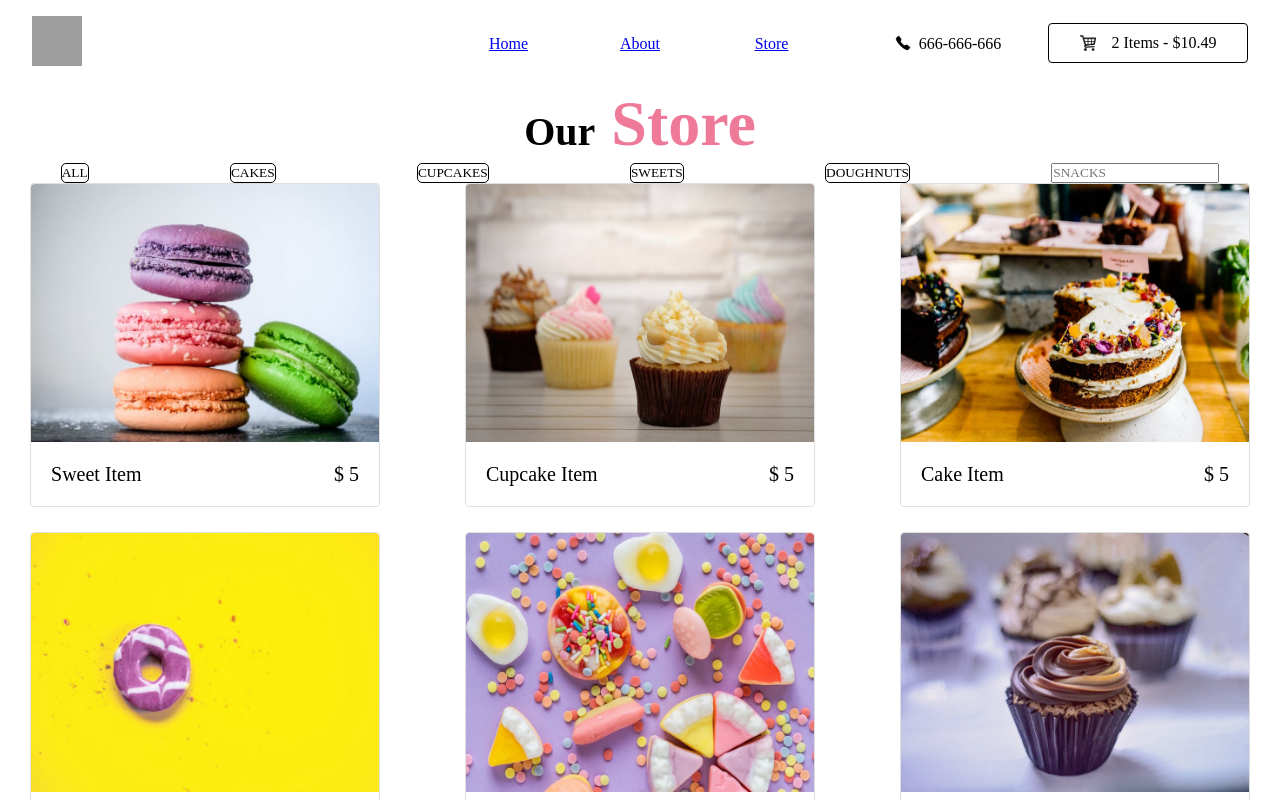
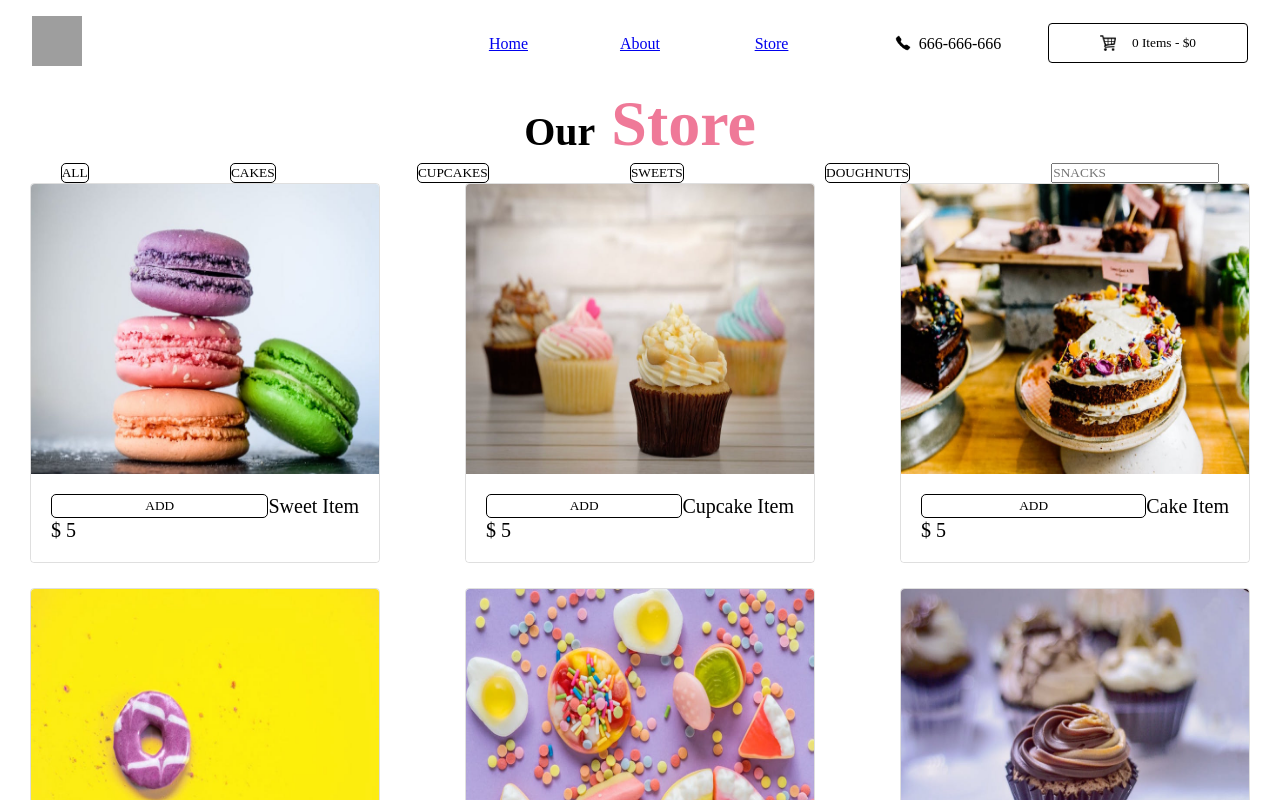
Before and after one commit to LazyAnTT/Fake-Cupcake-Store, a React (Create React App) app: page / in a window 1280 px wide. Shown: the top 800 px of the page. Built offline with nearby package versions, Linux system fonts and the light colour scheme; grey boxes are pictures that could not be loaded.

Commit message:
SHOP CART now functional

```diff
--- a/src/Components/Buttons/Button/Button.scss
+++ b/src/Components/Buttons/Button/Button.scss
@@ -14,4 +14,27 @@
   &:focus {
     outline-color: var(--secondary);
   }
+
+  &--cart {
+    outline: #000 solid 1px;
+
+    &:hover {
+      color: #fff;
+      background-color: var(--secondary);
+      border-color: var(--secondary);
+      outline: var(--secondary) solid 1px;
+    }
+  }
+
+  &--add-to-cart {
+    position: absolute;
+    right: 0;
+    bottom: 0;
+    display: none;
+    background-color: var(--primary);
+    border: none;
+    border-radius: 16px 0 0 0;
+  }
+
+
 }
--- a/src/Components/Buttons/Button/Button.tsx
+++ b/src/Components/Buttons/Button/Button.tsx
@@ -3,15 +3,16 @@ import './Button.scss';
 
 type ButtonProps = {
   type?: 'submit' | 'button'
-  onClick?: () => void
+  clickHandler?: () => void
   title?: string
+  className?: string
 }
 
 const Button:FC<ButtonProps> = ({
-  type = 'button', onClick, title,
+  type = 'button', clickHandler, title, className,
 }) => (
   <button
-    onClick={onClick}
+    onClick={clickHandler}
     type={type}
     className="button"
   >
--- a/src/Components/Buttons/ShoppingCartButton/ShoppingCartButton.scss
+++ b/src/Components/Buttons/ShoppingCartButton/ShoppingCartButton.scss
@@ -1,4 +1,3 @@
-
 
 .shopping-cart__button {
     min-width: 200px;
--- a/src/Components/Buttons/ShoppingCartButton/ShoppingCartButton.tsx
+++ b/src/Components/Buttons/ShoppingCartButton/ShoppingCartButton.tsx
@@ -1,16 +1,25 @@
 import './ShoppingCartButton.scss';
+import { FC } from 'react';
 import shoppingCartImage from '../../Assets/Icons/shoppingCart.png';
 
-const ShoppingCartButton = () => (
-  <button className="shopping-cart__button">
+type ShoppingCartButtonProps = {
+  title?: string;
+  className?: string;
+  clickHandler?: () => void;
+}
+
+const ShoppingCartButton:FC<ShoppingCartButtonProps> = ({
+  title,
+  className,
+  clickHandler,
+}) => (
+  <button className={className} onClick={clickHandler}>
     <img
       src={shoppingCartImage}
       alt="Shopping cart icon"
       className="shopping-cart__icon"
     />
-    <span className="shopping-cart__text">
-      2 Items - $10.49
-    </span>
+    {title}
   </button>
 );
 
--- a/src/Components/ProductCard/ProductCard.scss
+++ b/src/Components/ProductCard/ProductCard.scss
@@ -6,9 +6,20 @@
   border-radius: 4px;
 
   &__image-wrapper {
+    position: relative;
     display: flex;
     overflow: hidden;
-    aspect-ratio: 1.34615;
+    aspect-ratio: 1.2;
+
+    &:hover {
+      .button--add-to-cart {
+        display: flex;
+      }
+
+      .product-card__image {
+        transform: scale(1.2);
+      }
+    }
   }
 
   &__image {
@@ -17,10 +28,6 @@
     width: 100%;
     cursor: pointer;
     transition: all 1s ease-in-out;
-  }
-
-  &__image:hover {
-    transform: scale(1.2);
   }
 
   &__info {
--- a/src/Components/ProductCard/ProductCard.tsx
+++ b/src/Components/ProductCard/ProductCard.tsx
@@ -2,23 +2,41 @@ import './ProductCard.scss';
 import { FC } from 'react';
 import { ProductItems } from '../../Data/ProductList';
 import Heading5 from '../Headings/Heading5/Heading5';
+import Button from '../Buttons/Button/Button';
+import { CartContent } from '../../Data/CartContent';
 
 type ProductCardProps = {
     productName: ProductItems['title'];
     src: ProductItems['src'];
     price: ProductItems['price'];
+    cart: CartContent;
+    setCart: (value: CartContent) => void;
 }
 
-const ProductCard:FC<ProductCardProps> = ({ productName, src, price }) => (
+const ProductCard:FC<ProductCardProps> = ({
+  productName,
+  src,
+  price,
+  cart,
+  setCart,
+}) => {
+  const addToCart = () => {
+    setCart({ itemCount: cart.itemCount + 1, total: cart.total + price });
+  };
+
+  return (
     <div className="product-card">
       <div className="product-card__image-wrapper">
         <img src={src} alt={productName} className="product-card__image" />
+
       </div>
       <div className="product-card__info">
+        <Button title="ADD" className="button--add-to-cart" clickHandler={addToCart} />
         <Heading5 title={productName} />
         <Heading5 title={`$ ${price}`} />
       </div>
     </div>
   );
+};
 
 export default ProductCard;
--- a/src/Components/ProductCards/ProductCards.tsx
+++ b/src/Components/ProductCards/ProductCards.tsx
@@ -2,16 +2,19 @@ import './ProductCards.scss';
 import { FC } from 'react';
 import ProductCard from '../ProductCard/ProductCard';
 import { ProductItems } from '../../Data/ProductList';
+import { CartContent } from '../../Data/CartContent';
 
 type ProductCardsProps = {
   products: ProductItems[]
+  cart: CartContent;
+  setCart:(value:CartContent)=> void;
 }
 
-const ProductCards:FC<ProductCardsProps> = ({ products }) => (
+const ProductCards:FC<ProductCardsProps> = ({ products, cart, setCart }) => (
   <div className="product-section-wrapper">
     {products.map(({
       title, price, src, id,
-    }) => <ProductCard key={id} productName={title} price={price} src={src} />)}
+    }) => <ProductCard key={id} productName={title} price={price} src={src} cart={cart} setCart={setCart} />)}
   </div>
 );
 
--- /dev/null
+++ b/src/Data/CartContent.tsx
@@ -0,0 +1,12 @@
+interface CartContent {
+    itemCount: number;
+    total: number;
+  }
+
+const cartContent: CartContent = {
+  itemCount: 0,
+  total: 0,
+};
+
+export { cartContent };
+export type { CartContent };
--- a/src/Pages/Home.tsx
+++ b/src/Pages/Home.tsx
@@ -1,12 +1,17 @@
+import { useState } from 'react';
+import { cartContent } from '../Data/CartContent';
 import Header from '../Sections/Header/Header';
 import ProductSection from '../Sections/Main/ProductSection/ProductSection';
 
-const Home = () => (
-  <>
-    <Header />
-    <ProductSection />
+const Home = () => {
+  const [cart, setCart] = useState(cartContent);
+  return (
+    <>
+      <Header cart={cart} />
+      <ProductSection cart={cart} setCart={setCart} />
 
-  </>
-);
+    </>
+  );
+};
 
 export default Home;
--- a/src/Sections/Header/Header.tsx
+++ b/src/Sections/Header/Header.tsx
@@ -1,11 +1,21 @@
+import { FC } from 'react';
 import Logo from '../../Components/Logos/Logo';
 import Navigation from '../../Components/Navigation/Navigaton';
 import PhoneNumber from '../../Components/PhoneNumber/PhoneNumber';
 import ShoppingCartButton from '../../Components/Buttons/ShoppingCartButton/ShoppingCartButton';
+import { CartContent } from '../../Data/CartContent';
 import './Header.scss';
 import '../../Helpers/Helper.scss';
 
-const Header = () => (
+type HeaderProps = {
+  cart: CartContent;
+}
+
+const Header:FC<HeaderProps> = ({ cart }) => {
+  const cartButtonTitle = cart.itemCount === 1
+    ? `${cart.itemCount} Item - $${cart.total}` : `${cart.itemCount} Items - $${cart.total}`;
+
+  return (
     <header className="header">
       <div className="row middle-xs">
         <div className="col-xs-1">
@@ -18,11 +28,12 @@ const Header = () => (
           <PhoneNumber />
         </div>
         <div className="col-xs-2 helper__flex-end">
-        <ShoppingCartButton />
+          <ShoppingCartButton className="shopping-cart__button" title={cartButtonTitle} />
         </div>
       </div>
 
     </header>
   );
+};
 
 export default Header;
--- a/src/Sections/Main/ProductSection/ProductFilterCards/ProductFilterCards.tsx
+++ b/src/Sections/Main/ProductSection/ProductFilterCards/ProductFilterCards.tsx
@@ -29,7 +29,7 @@ const ProductFilterCards:FC<ProductFilterCardsProps> = ({ setProducts, allProduc
     <div className="products__filter-button-container">
       {
           ProductFilterByType.map((name) => (
-            <Button key={name} title={name} onClick={() => { clickHandler(name); }} />
+            <Button key={name} title={name} clickHandler={() => { clickHandler(name); }} />
           ))
         }
       <SearchBar inputHandler={inputHandler} />
--- a/src/Sections/Main/ProductSection/ProductSection.tsx
+++ b/src/Sections/Main/ProductSection/ProductSection.tsx
@@ -1,20 +1,24 @@
 import { FC, useState } from 'react';
 import './ProductSection.scss';
 import { productItems } from '../../../Data/ProductList';
+import { CartContent } from '../../../Data/CartContent';
 import Heading1 from '../../../Components/Headings/Heading1/Heading1';
 import ProductFilterCards from './ProductFilterCards/ProductFilterCards';
 import ProductCards from '../../../Components/ProductCards/ProductCards';
 
-const ProductSection:FC = () => {
+type ProductSectionProps = {
+  cart: CartContent;
+  setCart: (value: CartContent) => void;
+}
+
+const ProductSection:FC<ProductSectionProps> = ({ cart, setCart }) => {
   const [products, setProducts] = useState(productItems);
 
   return (
     <section className="products">
-      <div className="products__wrapper">
-        <Heading1 normalPart="our" strongPart="store" />
-        <ProductFilterCards setProducts={setProducts} allProducts={productItems} />
-        <ProductCards products={products} />
-      </div>
+      <Heading1 normalPart="our" strongPart="store" />
+      <ProductFilterCards setProducts={setProducts} allProducts={productItems} />
+      <ProductCards products={products} cart={cart} setCart={setCart} />
     </section>
   );
 };
```
Lines whose indentation alone changed are shown as unchanged.
